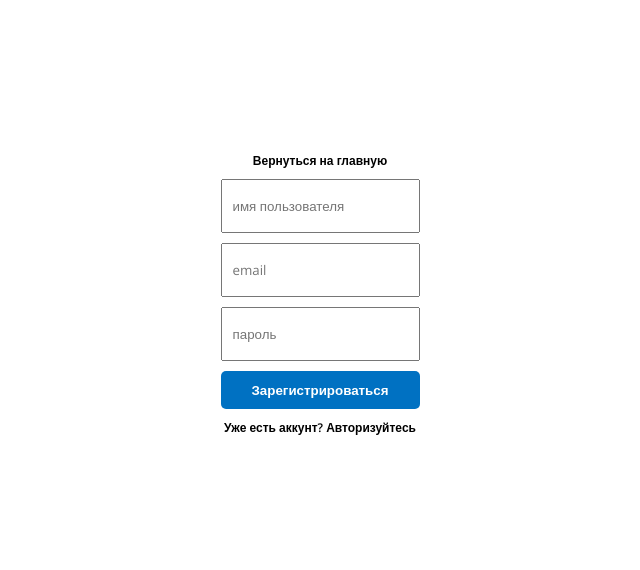
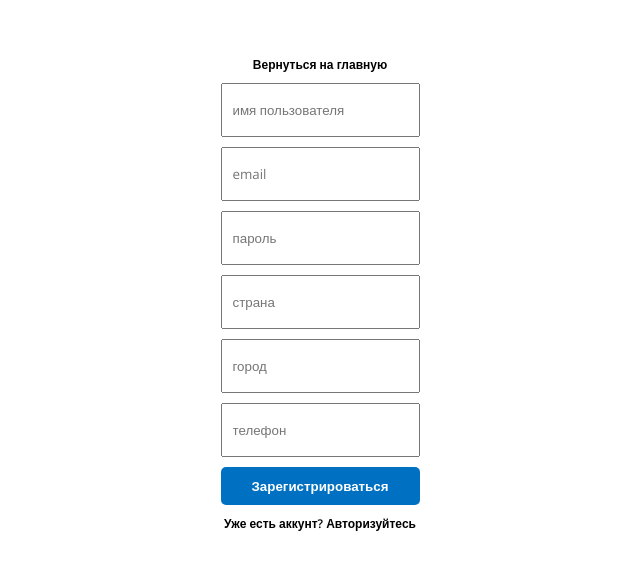
Before and after one commit to AlexanderChukhlantsev/resfeber-ui, a React (Create React App) app: page /register in a window 1280 px wide. Shown: the part 106-676 px from the top of the page, without its empty margins (320-960 px from the left). Built offline with nearby package versions, Linux system fonts and the light colour scheme.

Commit message:
основ логика рейди

```diff
--- a/src/pages/finishReserve/FinishReserve.jsx
+++ b/src/pages/finishReserve/FinishReserve.jsx
@@ -7,7 +7,7 @@ const FinishReserve = () => {
 	const {user} = useContext(AuthContext);
 	const navigate = useNavigate();
 	const handleMainPage = () => {
-    navigate(-1);
+    navigate("/");
   };
 	const location = useLocation();
 	const fromPage = location.state?.from?.pathname || '/';
--- a/src/pages/registration/Registration.jsx
+++ b/src/pages/registration/Registration.jsx
@@ -60,6 +60,27 @@ const Registration = () => {
 				onChange={handleChange}
 				className="rInput"
 			/>
+			<input
+				type="text"
+				placeholder="страна"
+				id="country"
+				onChange={handleChange}
+				className="rInput"
+			/>
+			<input
+				type="text"
+				placeholder="город"
+				id="city"
+				onChange={handleChange}
+				className="rInput"
+			/>
+			<input
+				type="text"
+				placeholder="телефон"
+				id="phone"
+				onChange={handleChange}
+				className="rInput"
+			/>
 			<button disabled={loading} onClick={handleClick} className="rButton">Зарегистрироваться</button>
 			<div onClick={handleLoginPage} className="rLowerText">Уже есть аккунт? Авторизуйтесь</div>
 			{error && <div className="rErrMessage">{error.message}</div>}
```
